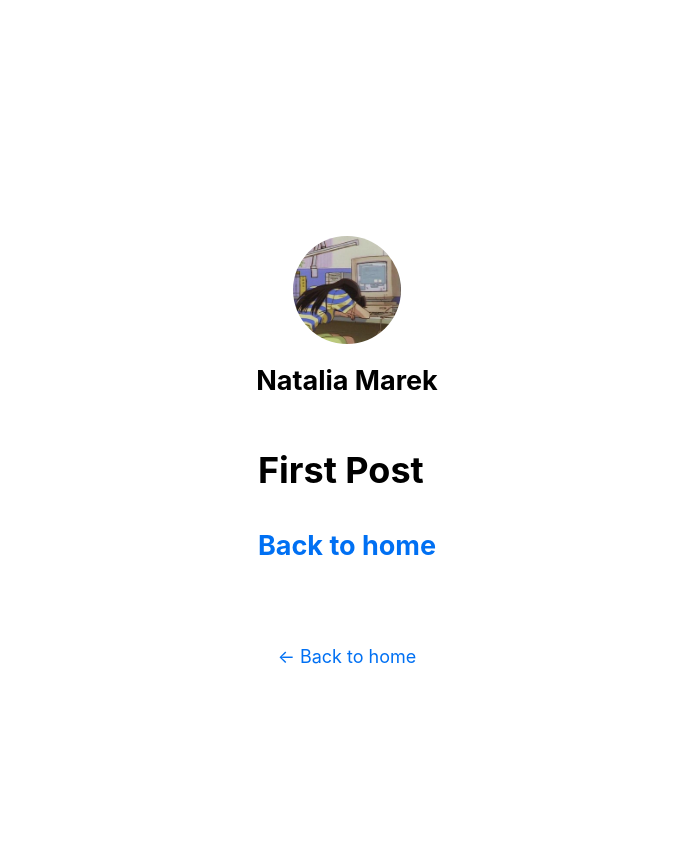
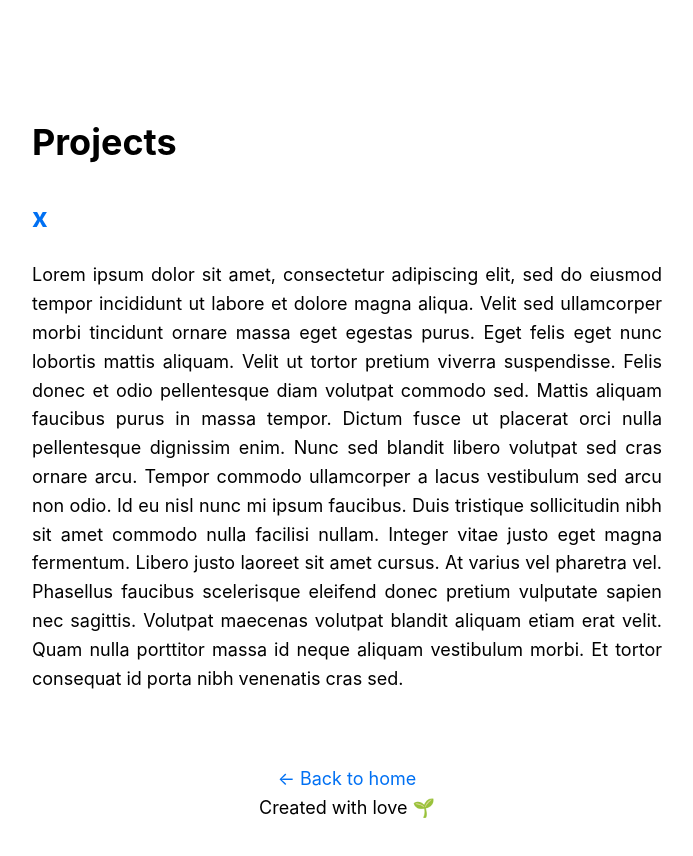
Before and after one commit to natmarek/nextjs-learn, a Next.js app: page /posts/first-post in a window 1280 px wide. Shown: the top 856 px of the page, without its empty margins (293-986 px from the left). Built offline with nearby package versions, Linux system fonts and the light colour scheme.

Commit message:
Updated layout.

```diff
--- a/components/layout.js
+++ b/components/layout.js
@@ -1,10 +1,10 @@
-import Head from 'next/head'
-import styles from './layout.module.css'
-import utilStyles from '../styles/utils.module.css'
-import Link from 'next/link'
+import Head from "next/head";
+import styles from "./layout.module.css";
+import utilStyles from "../styles/utils.module.css";
+import Link from "next/link";
 
-const name = 'Natalia Marek'
-export const siteTitle = 'Portfolio'
+const name = "Natalia Marek";
+export const siteTitle = "Portfolio";
 
 export default function Layout({ children, home }) {
   return (
@@ -37,23 +37,18 @@ export default function Layout({ children, home }) {
         ) : (
           <>
             <Link href="/">
-              <a>
-                <img
-                  src="/images/profile.jpg"
-                  className={`${styles.headerImage} ${utilStyles.borderCircle}`}
-                  alt={name}
-                />
-              </a>
+              <a></a>
             </Link>
             <h2 className={utilStyles.headingLg}>
               <Link href="/">
-                <a className={utilStyles.colorInherit}>{name}</a>
+                <a className={utilStyles.colorInherit}></a>
               </Link>
             </h2>
           </>
         )}
       </header>
       <main>{children}</main>
+
       {!home && (
         <div className={styles.backToHome}>
           <Link href="/">
@@ -61,6 +56,7 @@ export default function Layout({ children, home }) {
           </Link>
         </div>
       )}
+      <footer className="footer"> Created with love 🌱 </footer>
     </div>
-  )
+  );
 }
--- a/components/layout.module.css
+++ b/components/layout.module.css
@@ -1,10 +1,9 @@
 .container {
   max-width: 36rem;
-    padding: 0 1rem;
   margin: 3rem auto 6rem;
-    font-family: -apple-system, BlinkMacSystemFont, Segoe UI, Roboto,
-            Oxygen, Ubuntu, Cantarell, Fira Sans, Droid Sans, Helvetica Neue,
-            sans-serif;
+  margin-top: 3em;
+  font-family: -apple-system, BlinkMacSystemFont, Segoe UI, Roboto, Oxygen,
+    Ubuntu, Cantarell, Fira Sans, Droid Sans, Helvetica Neue, sans-serif;
 }
 
 .header {
@@ -32,7 +31,7 @@
   padding: 0 0.5rem;
   display: flex;
   flex-direction: column;
-    justify-content: center;
+  /* justify-content: center; */
   align-items: center;
 }
 
@@ -43,9 +42,9 @@
   flex-direction: column;
   justify-content: center;
   align-items: center;
-  }
+} */
 
-  footer {
+.footer {
   width: 100%;
   height: 100px;
   border-top: 1px solid #eaeaea;
@@ -54,7 +53,7 @@
   align-items: center;
 }
 
-  footer img {
+/* footer img {
   margin-left: 0.5rem;
 }
 
@@ -101,8 +100,8 @@
   border-radius: 5px;
   padding: 0.75rem;
   font-size: 1.1rem;
-    font-family: Menlo, Monaco, Lucida Console, Liberation Mono,
-      DejaVu Sans Mono, Bitstream Vera Sans Mono, Courier New, monospace;
+  font-family: Menlo, Monaco, Lucida Console, Liberation Mono, DejaVu Sans Mono,
+    Bitstream Vera Sans Mono, Courier New, monospace;
 }
 
 .grid {
--- a/pages/posts/first-post.js
+++ b/pages/posts/first-post.js
@@ -1,19 +1,37 @@
-import Head from 'next/head'
-import Link from 'next/link'
-import Layout from '../../components/layout'
+import Head from "next/head";
+import Link from "next/link";
+import Layout from "../../components/layout";
 
 export default function FirstPost() {
   return (
     <Layout>
       <Head>
-        <title>First Post</title>
+        <title>Projects</title>
       </Head>
-      <h1>First Post</h1>
+      <h1>Projects</h1>
       <h2>
         <Link href="/">
-          <a>Back to home</a>
+          <a>x</a>
         </Link>
       </h2>
+      <p className="post">
+        Lorem ipsum dolor sit amet, consectetur adipiscing elit, sed do eiusmod
+        tempor incididunt ut labore et dolore magna aliqua. Velit sed
+        ullamcorper morbi tincidunt ornare massa eget egestas purus. Eget felis
+        eget nunc lobortis mattis aliquam. Velit ut tortor pretium viverra
+        suspendisse. Felis donec et odio pellentesque diam volutpat commodo sed.
+        Mattis aliquam faucibus purus in massa tempor. Dictum fusce ut placerat
+        orci nulla pellentesque dignissim enim. Nunc sed blandit libero volutpat
+        sed cras ornare arcu. Tempor commodo ullamcorper a lacus vestibulum sed
+        arcu non odio. Id eu nisl nunc mi ipsum faucibus. Duis tristique
+        sollicitudin nibh sit amet commodo nulla facilisi nullam. Integer vitae
+        justo eget magna fermentum. Libero justo laoreet sit amet cursus. At
+        varius vel pharetra vel. Phasellus faucibus scelerisque eleifend donec
+        pretium vulputate sapien nec sagittis. Volutpat maecenas volutpat
+        blandit aliquam etiam erat velit. Quam nulla porttitor massa id neque
+        aliquam vestibulum morbi. Et tortor consequat id porta nibh venenatis
+        cras sed.
+      </p>
     </Layout>
-  )
+  );
 }
--- a/styles/global.css
+++ b/styles/global.css
@@ -2,8 +2,8 @@ html,
 body {
   padding: 0;
   margin: 0;
-  font-family: -apple-system, BlinkMacSystemFont, Segoe UI, Roboto, Oxygen, Ubuntu,
-    Cantarell, Fira Sans, Droid Sans, Helvetica Neue, sans-serif;
+  font-family: -apple-system, BlinkMacSystemFont, Segoe UI, Roboto, Oxygen,
+    Ubuntu, Cantarell, Fira Sans, Droid Sans, Helvetica Neue, sans-serif;
   line-height: 1.6;
   font-size: 18px;
 }
@@ -25,3 +25,7 @@ img {
   max-width: 100%;
   display: block;
 }
+
+p {
+  text-align: justify;
+}
```
Also changed, not shown: pages/index.js (+13 -7 lines), 1 other file (tests, documents, lock files or other folders). Lines whose indentation alone changed are shown as unchanged.
